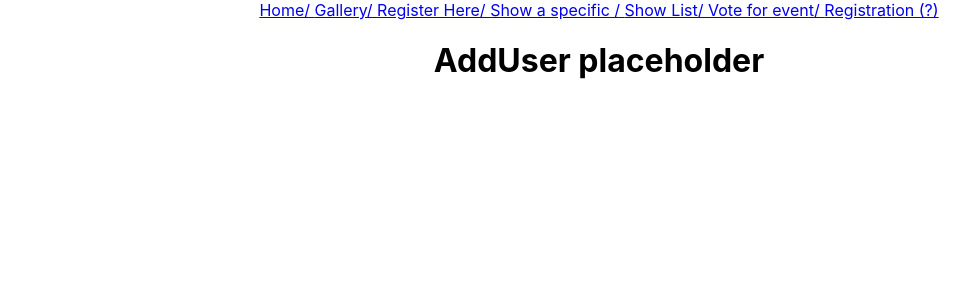
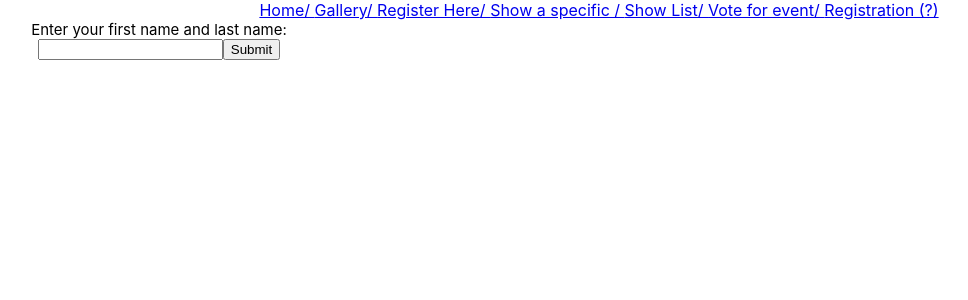
Before and after one commit to yonaeisenberg/ITC-Hackathon-Litterboard, a React (Create React App) app in the folder react/: page /AddUser in a window 1280 px wide. Shown: the top 300 px of the page, without its empty margins (41-1009 px from the left). Built offline with nearby package versions, Linux system fonts and the light colour scheme.

Commit message:
react debug

```diff
--- a/react/src/App.js
+++ b/react/src/App.js
@@ -14,7 +14,7 @@ import AddUser from "./components/adduser"
 import DisplayUser from "./components/displayuser"
 import UserList from "./components/userlist"
 import EventList from "./components/eventlist"
-import NameForm from ".components/AddUserForm"
+
 
 
 function App() {
--- a/react/src/components/adduser.jsx
+++ b/react/src/components/adduser.jsx
@@ -1,10 +1,53 @@
-import React from "react"
+import React from 'react'
+// import { findRenderedComponentWithType } from 'react-dom/test-utils';
 
-function AddUser(){
 
-    return(
-        <h1>AddUser placeholder</h1>
-    )
-}
+const formStyle = {
+    fontSize: '15px',
+    textAlign: 'center',
+    height:'100px',
+    width:'50vh',
+    backgroundColor:'white',
+    borderRadius:'5px'
+  };
+
+
+ class AddUser extends React.Component {
+    constructor(props) {
+      super(props);
+      this.state = {value: ''};
+
+      this.handleChange = this.handleChange.bind(this);
+      this.handleSubmit = this.handleSubmit.bind(this);
+    }
+
+    handleChange(event) {
+      this.setState({value: event.target.value});
+    }
+
+    handleSubmit(event) {
+      console.log('A name was submitted: ' + this.state.value);
+      event.preventDefault();
+    }
+
+
+
+
+    render() {
+      return (
+         <div style = {formStyle}>
+        <form onSubmit={this.handleSubmit}>
+          <label>
+            Enter your first name and last name:
+            <input type="text" value={this.state.value} onChange={this.handleChange} />
+          </label>
+          <input type="submit" value="Submit" />
+        </form>
+        </div>
+
+      );
+    }
+  }
+
 
 export default AddUser
--- a/react/src/components/eventlist.jsx
+++ b/react/src/components/eventlist.jsx
@@ -1,16 +1,10 @@
 import React from 'react'
-import { Table } from 'react-bootstrap';
-import { render } from '@testing-library/react';
+import  { Table } from 'react-bootstrap';
 
-class EventList extends React.Component {
-  constructor(props) {
-    super(props);
-    this.state = { counter: 0 };
-    counter ++;
-  }
 
-render() {
-  <counter count={0}/>
+function EventList()
+ {
+
     return (
         <div>
         <Table striped bordered hover variant="dark">
@@ -27,37 +21,37 @@ render() {
             <td>1</td>
             <td>Gordon Beach</td>
             <td>5</td>
-            <td><button onClick={this.add}> + </button></td>
+            <td><button > + </button></td>
           </tr>
           <tr>
             <td>2</td>
             <td>Florentine</td>
             <td>6</td>
-            <td><button onClick={this.add}> + </button></td>
+            <td><button > + </button></td>
           </tr>
           <tr>
             <td>3</td>
             <td>old north</td>
             <td>6</td>
-            <td><button onClick={this.add}> + </button></td>
+            <td><button > + </button></td>
           </tr>
           <tr>
           <td>4</td>
           <td>shuk ha carmel</td>
           <td>6</td>
-          <td><button onClick={this.add}> + </button></td>
+          <td><button > + </button></td>
         </tr>
         <tr>
         <td>5</td>
         <td>jaffa beach</td>
         <td>10</td>
-        <td><button onClick={this.add}> + </button></td>
+        <td><button> + </button></td>
       </tr>
         </tbody>
       </Table>
         </div>
     )
 }
-}
+
 
 export default EventList
--- a/react/src/components/home.jsx
+++ b/react/src/components/home.jsx
@@ -1,14 +1,31 @@
 import React from "react"
 import { FetchBoard } from "../lib/api"
 
-function Home(){
+class Home extends React.Component{
+  constructor(props){
+      super(props);
+    this.state = {
+        dat:""
+    }
+  }
 
+  componentDidMount() {
+   FetchBoard().then(response => {
+        this.setState({
+            dat: response.data.students
+        })
+    })
+   }
+
+    render(){
     return(
         <div>
         <h1>home placeholder</h1>
-        <p> {FetchBoard()} </p>
+        <p> {console.log(this.state.dat)} </p>
         </div>
     )
+    }
+
 }
 
 export default Home
```
Also changed, not shown: react/src/IMG/cleanup.jpg (added).
